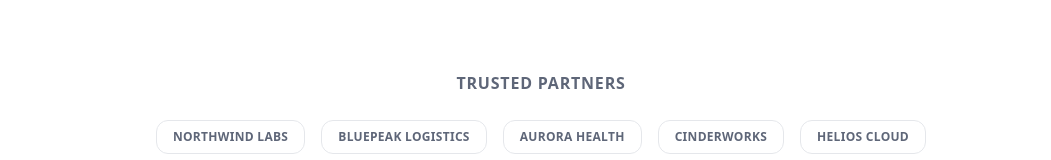
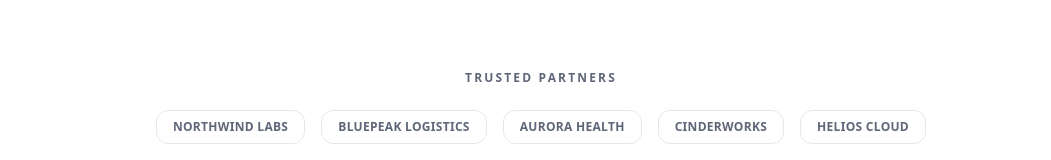
Before and after one commit to HassDhia/smarttechinvest-site, a Next.js app: page / in a window 1280 px wide. Shown: the part 1923-2083 px from the top of the page, without its empty margins (229-1280 px from the left). Built offline with nearby package versions, Linux system fonts and the light colour scheme.

Commit message:
Update Trusted Partners header styling to match SectionHeader kicker pattern for consistency

```diff
--- a/src/components/LogoStrip.tsx
+++ b/src/components/LogoStrip.tsx
@@ -10,9 +10,9 @@ export function LogoStrip() {
   return (
     <div className="container section">
       <div className="text-center mb-6">
-        <p className="text-xs uppercase tracking-wider text-[hsl(var(--muted-foreground))] font-semibold">
+        <div className="uppercase tracking-[0.18em] text-xs font-semibold text-[hsl(var(--muted-foreground))]">
           Trusted Partners
-        </p>
+        </div>
       </div>
       <div className="flex flex-wrap items-center justify-center gap-4">
         {brands.map((name) => (
```
